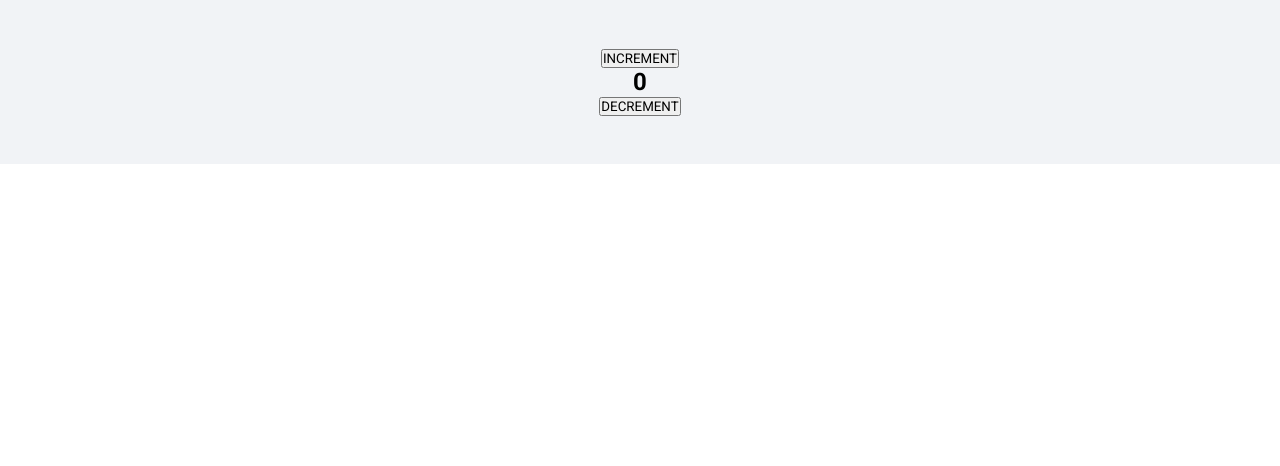
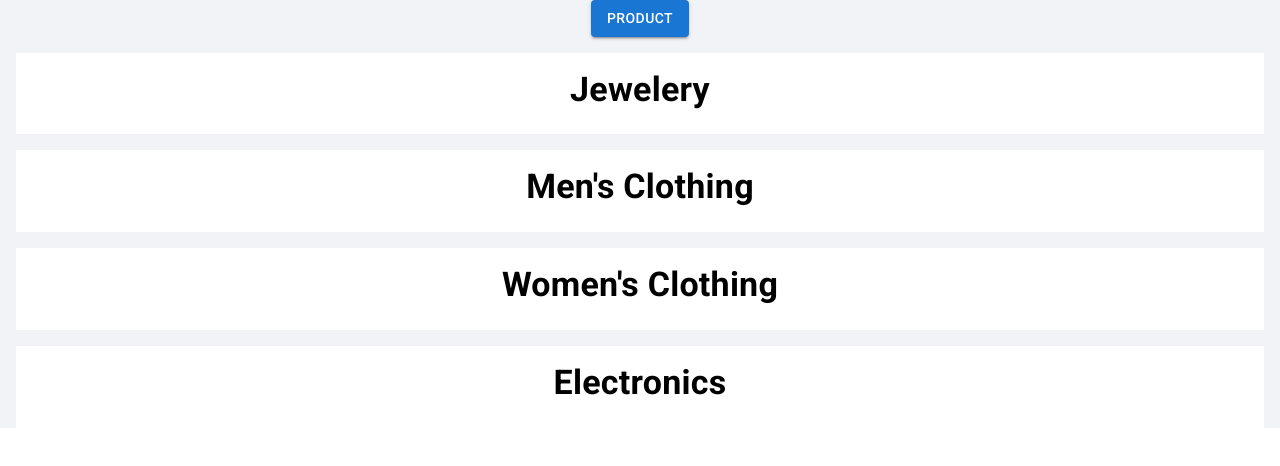
Before and after one commit to radheyjhorar/ReactApps, a React (Create React App) app: page / in a window 1280 px wide. Shown: the top 466 px of the page. Built offline with nearby package versions, Linux system fonts and the light colour scheme.

Commit message:
redux api

```diff
--- a/src/App.js
+++ b/src/App.js
@@ -2,33 +2,32 @@ import React, { BrowserRouter, Routes, Route } from "react";
 import "./App.css";
 import Header from "./containers/HeaderContainer";
 import Home from "./containers/HomeContainer";
-import Counter from "./redux/Count";
-import { Box } from "@mui/material";
-import { useDispatch } from "react-redux";
+import Cart from "./components/cart/Cart";
+import ProductCategories from "./components/productCategories/ProductCategories";
+import { useDispatch, useSelector } from "react-redux";
+import { fetchProducts } from "./redux/slices/productSlice";
+import { Button } from "@mui/material";
 
 function App() {
+
   const dispatch = useDispatch();
+  const state = useSelector((state) => state);
+  console.log('State: ', state.product.data);
+
   return (
     <div className="App">
+      <Button variant="contained" onClick={() => {dispatch(fetchProducts())}}>Product</Button>
       {/* <BrowserRouter> */}
       {/* <Header /> */}
       {/* <Routes> */}
       {/* <Route/> */}
       {/* <Home /> */}
+      <ProductCategories />
+      {/* <Cart /> */}
       {/* </Routes> */}
       {/* <Footer /> */}
       {/* </BrowserRouter> */}
-
-      <Box py={6}>
-        <div>
-          <button onClick={e => dispatch({type : "INCREMENT"})}>INCREMENT</button>
-        </div>
-        <Counter />
-        <div>
-          <button onClick={e => dispatch({type : "DECREMENT"})}>DECREMENT</button>
-        </div>
-      </Box>
-
+      {/* <ToDo /> */}
     </div>
   );
 }
--- a/src/components/cart/Cart.js
+++ b/src/components/cart/Cart.js
@@ -4,8 +4,12 @@ import PriceDetails from "./PriceDetails";
 import GppGoodIcon from "@mui/icons-material/GppGood";
 import DeliveryAddress from "./DeliveryAddress";
 import CartProduct from "./CartProduct";
+import {  } from '../../redux/slices/cartSlice';
+import { useSelector } from "react-redux";
 
 const Cart = () => {
+  const items = useSelector(state => state);
+  console.log("cart: ", items.cart);
   const [cart, setCart] = useState([
     {
       id: 1,
@@ -42,7 +46,6 @@ const Cart = () => {
       quantity: 2,
     },
   ]);
-
   const calculateTotal = () => {
     return cart
       .reduce((total, item) => total + item.price * item.quantity, 0)
@@ -50,7 +53,7 @@ const Cart = () => {
   };
 
   const cartEmpty = false;
-
+  const cartItem = items.cart;
   return (
     <div>
       <Box my={4}>
@@ -64,7 +67,7 @@ const Cart = () => {
                   Your Cart is empty Please add to cart some products
                 </Typography>
               ) : (
-                cart.map((item) => (
+                cartItem.map((item) => (
                   <Box
                     sx={{
                       width: "100%",
--- a/src/components/cart/CartProduct.js
+++ b/src/components/cart/CartProduct.js
@@ -42,7 +42,7 @@ const CartProduct = ({ item }) => {
                 fontWeight={"400"}
                 noWrap
               >
-                {item.title}
+                {item.name}
               </Typography>
             </Box>
             <Box>
@@ -70,7 +70,8 @@ const CartProduct = ({ item }) => {
                 display={"flex"}
               >
                 <CurrencyRupeeIcon fontSize={"inherit"} />
-                {(item.price * item.quantity).toFixed(2)}
+                {/* {(item.price * item.quantity).toFixed(2)} */}
+                {item.price}
               </Typography>
 
               <Typography
--- a/src/components/productCategories/ProductCategories.js
+++ b/src/components/productCategories/ProductCategories.js
@@ -1,20 +1,33 @@
-import React from 'react';
+import React, { useEffect } from 'react';
 import './ProductCategories.css';
 import { Box, Typography } from '@mui/material';
-import data from '../products/products.json';
+//import data from '../products/products.json';
+import { useSelector } from 'react-redux';
 import Product from '../products/Product';
 
-const filterData = (dataName) => {
-  return data.filter((x) => x.category === dataName);
+
+const filterData = (dataName, data) => {
+  return data && data.filter((x) => x.category === dataName);
 };
 
-const jeweleries = filterData("jewelery");
-const menClothing = filterData("men's clothing");
-const womenClothing = filterData("women's clothing");
-const electronics = filterData("electronics");
+
+
 
 const ProductCategories = (props) => {
-  console.log('Product: ', props)
+  const selector = useSelector((state) => state);
+  const data = [] && selector.product.data;
+  console.log("Product Cat: ", data)
+
+  // useEffect(() => {
+
+  // }, [])
+
+  const jeweleries = filterData("jewelery", data);
+  const menClothing = filterData("men's clothing", data);
+  const womenClothing = filterData("women's clothing", data);
+  const electronics = filterData("electronics", data);
+
+
   return (
     <div>
       {byCategory("Jewelery", jeweleries)}
@@ -24,8 +37,8 @@ const ProductCategories = (props) => {
     </div>
   );
 };
+export default ProductCategories;
 
-export default ProductCategories;
 
 
 const byCategory = (proTitle, proCategory) => {
@@ -38,7 +51,7 @@ const byCategory = (proTitle, proCategory) => {
           </Typography>
         </Box>
         <Box display={"flex"} px={2} pb={1} overflow={"hidden"}>
-          {proCategory.map((e) => {
+          {proCategory && proCategory.map((e) => {
             return <Product key={e.id} {...e} />
           })}
         </Box>
--- a/src/components/products/Product.js
+++ b/src/components/products/Product.js
@@ -3,10 +3,10 @@ import "./Product.css";
 import CurrencyRupeeIcon from "@mui/icons-material/CurrencyRupee";
 import { Box, Typography, Button } from "@mui/material";
 
-const Products = ({ title, image, price, description,}) => {
+const Products = ({ title, image, price, description, }) => {
   return (
-    <div>
-    <Box>
+    <>
+      <Box>
         <Box p={1}>
           <Box width={"216px"}>
             <Box mx={1}>
@@ -63,7 +63,7 @@ const Products = ({ title, image, price, description,}) => {
           </Box>
         </Box>
       </Box>
-    </div>
+    </>
   );
 };
 export default Products;
--- a/src/index.js
+++ b/src/index.js
@@ -6,8 +6,6 @@ import reportWebVitals from './reportWebVitals';
 
 // redux
 import { Provider } from 'react-redux';
-
-
 import { store } from './redux/store';
 
 const root = ReactDOM.createRoot(document.getElementById('root'));
--- a/src/redux/Count.js
+++ /dev/null
@@ -1,13 +0,0 @@
-import React from 'react';
-import { useSelector } from 'react-redux';
-
-const Counter = () => {
-  const count = useSelector(state => state)
-  return (
-    <>
-        <h2>{count}</h2>
-    </>
-  )
-}
-
-export default Counter;
--- /dev/null
+++ b/src/redux/slices/cartSlice.js
@@ -0,0 +1,17 @@
+import { createSlice, createSelector } from "@reduxjs/toolkit";
+
+const cartSlice = createSlice({
+  name: 'Cart',
+  initialState: [],
+  reducers: {
+    addItem: (state, action) => {
+      state.push(action.payload);
+    }
+  }
+});
+
+export const getItemsSelector = createSelector(state => state.cart, state => state);
+
+export const { addItem } = cartSlice.actions;
+
+export default cartSlice.reducer;
--- /dev/null
+++ b/src/redux/slices/productSlice.js
@@ -0,0 +1,34 @@
+import { createSlice, createAsyncThunk } from "@reduxjs/toolkit";
+
+// Action
+export const fetchProducts = createAsyncThunk(
+  'fetchProducts',
+  async () => {
+    const response = await fetch('https://fakestoreapi.com/products');
+    return response.json();
+  }
+);
+
+const productSlice = createSlice({
+  name: 'product',
+  initialState: {
+    isLoading: false,
+    data: null,
+    isError: false,
+  },
+  extraReducers: (builder) => {
+    builder.addCase(fetchProducts.pending, (state, action) => {
+      state.isLoading = true;
+    });
+    builder.addCase(fetchProducts.fulfilled, (state, action) => {
+      state.isLoading = false;
+      state.data = action.payload;
+    });
+    builder.addCase(fetchProducts.rejected, (state, action) => {
+      console.log('Error', action.payload)
+      state.isError = true;
+    });
+  }
+});
+
+export default productSlice.reducer;
--- /dev/null
+++ b/src/redux/slices/toDoSlice.js
@@ -0,0 +1,31 @@
+import { createSlice, createAsyncThunk } from "@reduxjs/toolkit";
+
+// Action
+export const fetchTodos = createAsyncThunk('fetchTodos', async () => {
+  const response = await fetch('https://jsonplaceholder.typicode.com/todos');
+  return response.json();
+})
+
+const toDoSlice = createSlice({
+  name: 'todu',
+  initialState: {
+    isLoading: false,
+    data: null,
+    isError: false,
+  },
+  extraReducers: (builder) => {
+    builder.addCase(fetchTodos.pending, (state, action) => {
+      state.isLoading = true;
+    });
+    builder.addCase(fetchTodos.fulfilled, (state, action) => {
+      state.isLoading = false;
+      state.data = action.payload;
+    });
+    builder.addCase(fetchTodos.rejected, (state, action) => {
+      console.log('Error', action.payload)
+      state.isError = true;
+    });
+  }
+});
+
+export default toDoSlice.reducer;
--- a/src/redux/store.js
+++ b/src/redux/store.js
@@ -1,12 +1,13 @@
-import { createStore } from 'redux';
+import { configureStore } from "@reduxjs/toolkit";
+import cartReducer from './slices/cartSlice';
+import toDoReducer from './slices/toDoSlice';
+import productReducer from "./slices/productSlice";
 
-const reducer = (state = 0, action) => {
-  switch(action.type) {
-    case 'INCREMENT': return state + 1;
-    case 'DECREMENT': return state - 1;
-    default : return state;
+
+export const store = configureStore({
+  reducer: {
+    product: productReducer,
+    toDo: toDoReducer,
+    cart: cartReducer,
   }
-
-}
-
-export const store = createStore(reducer);
+});
```
Also changed, not shown: src/components/todo/todo.js (added, +25 -0 lines).
